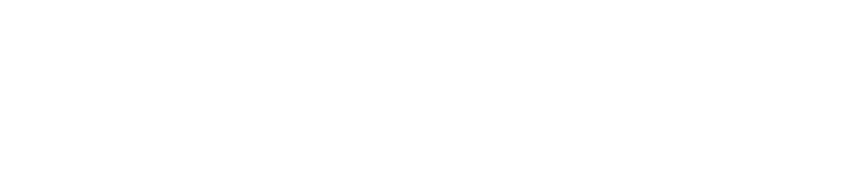
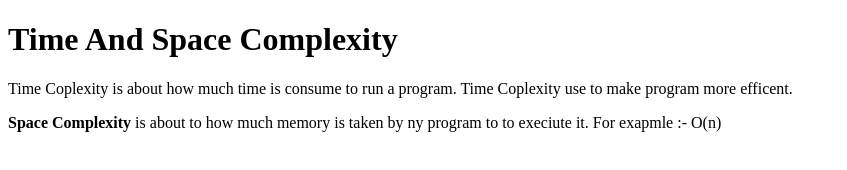
Before and after one commit to acciojob/time-and-space-complexity-chavanpramod-ui, a website: page main.html in a window 1280 px wide. Shown: the whole page, without its empty margins (0-847 px from the left). Drawn offline with Linux system fonts and the light colour scheme.

Commit message:
created a submission

```diff
--- a/main.html
+++ b/main.html
@@ -8,6 +8,9 @@
 
 <body>
 	<!-- the entire body must be written by student -->
+     <h1> Time And Space Complexity</h1>
+	 <p>Time Coplexity is about how much time is consume to run a program. Time Coplexity use to make program more efficent.</p>
+	<p><b>Space Complexity</b> is about to how much memory is taken by ny program to to execiute it. For exapmle :- O(n)</p>
     <script type="text/javascript" src="./script.js">
 </script>
 
```
